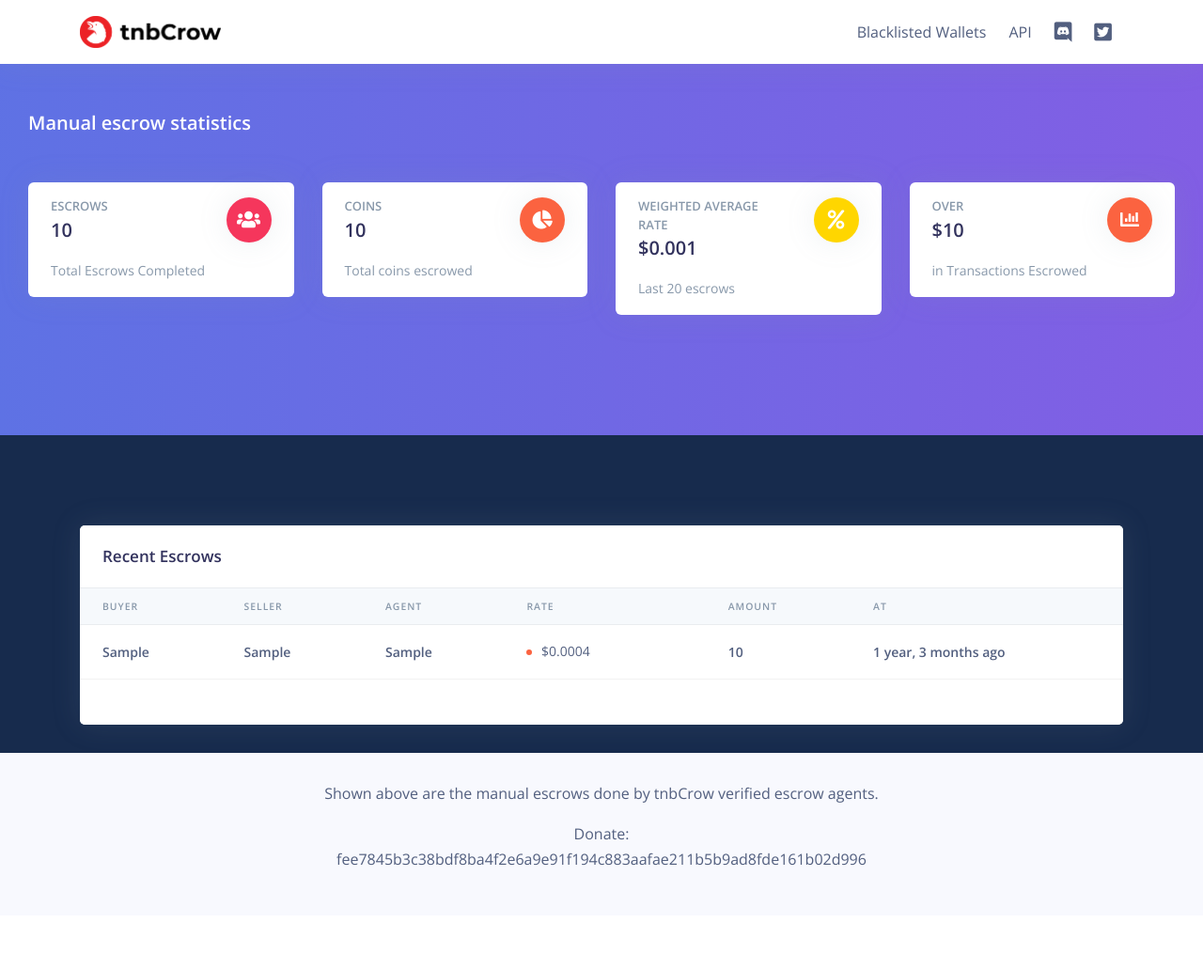
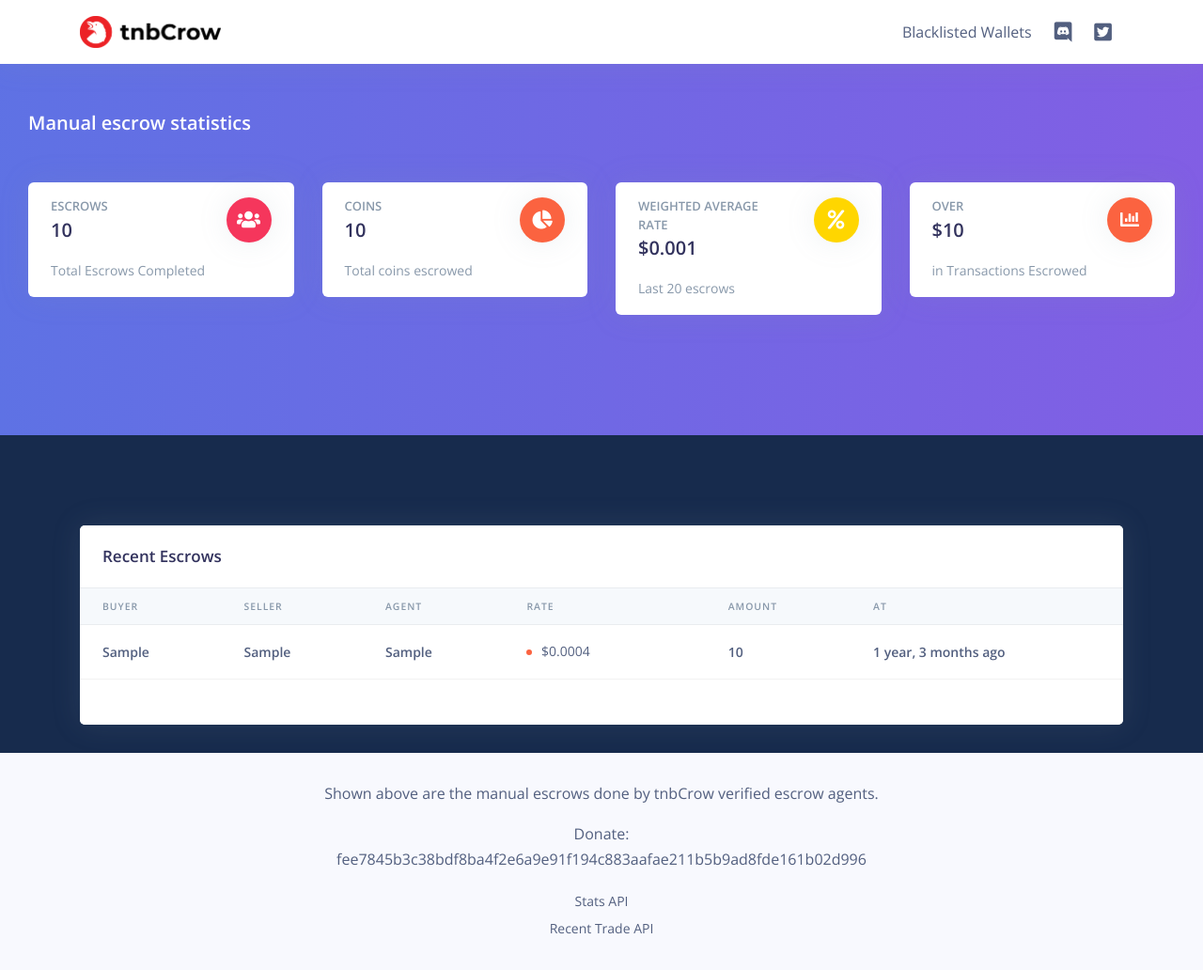
Before and after one commit to tnbCrow/crow-mvp, a Django app: page / in a window 1280 px wide. Shown: the whole page at 94% size. Before the commit the page ends 921 px from the top, so only its background shows below. Run offline with Django 3.2, Linux system fonts and the light colour scheme; tables that the repository leaves empty hold one stand-in row (values such as "Sample post"); some libraries are stand-ins or nearby versions.

Commit message:
API links added

```diff
--- a/trades/templates/home.html
+++ b/trades/templates/home.html
@@ -21,8 +21,6 @@
             <a class="navbar-brand" href="{% url 'home' %}"><img width="150" src="{% static 'logo_wordmark.png' %}"> </a>
             <a class="nav-link nav-link-icon ml-auto" href="{% url 'blacklistedaccounts' %}">
                 Blacklisted Wallets
-            </a><a class="nav-link nav-link-icon" href="{% url 'statistic-list' %}">
-                API
             </a>
             <a class="nav-link nav-link-icon" href="https://discord.com/invite/4uQ24mNxXj" target="_blank">
             <i class="fab fa-discord fa-lg"></i>
@@ -220,6 +218,12 @@
         <div class="copyright" style='overflow-wrap: break-word;'>
           <p>Shown above are the manual escrows done by tnbCrow verified escrow agents.</p>
           <p>Donate: fee7845b3c38bdf8ba4f2e6a9e91f194c883aafae211b5b9ad8fde161b02d996 </p>
+          <a class="nav-link nav-link-icon" href="{% url 'statistic-list' %}">
+                Stats API
+          </a>
+          <a class="nav-link nav-link-icon" href="{% url 'completedtrade-list' %}">
+                Recent Trade API
+          </a>
         </div>
       </div>
     </div>
```
